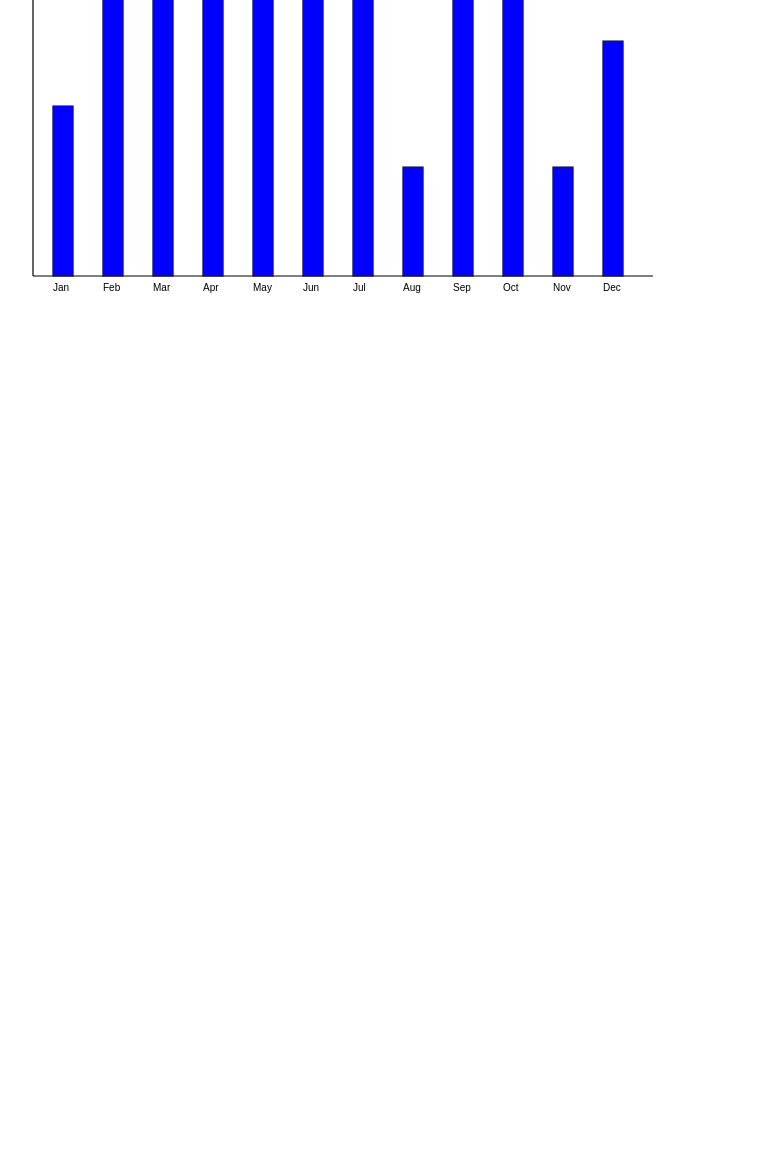
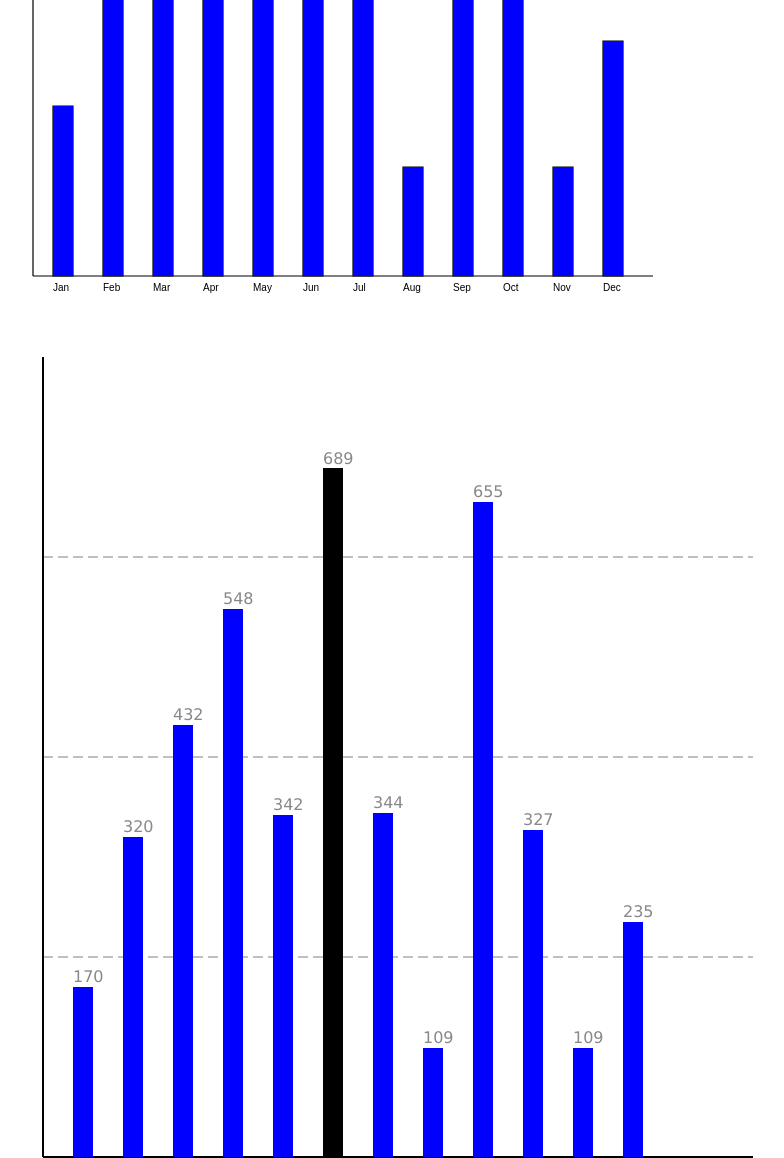
Before and after one commit to princeOprince/practical-html5, a plain HTML site: page coffeedetails.html in a window 1280 px wide. Shown: the part 1464-2622 px from the top of the page, without its empty margins (137-921 px from the left). Before the commit the page ends 1764 px from the top, so only its background shows below. Drawn offline with Linux system fonts and the light colour scheme.

Commit message:
Add SVG graphics

```diff
--- a/coffeedetails.html
+++ b/coffeedetails.html
@@ -71,7 +71,8 @@
     </div>
 
     <div>
-      <video width="320" height="249" class="coffeevideoplayer" id="videoplayer" poster="/images/logo.png" autoplay muted>
+      <video width="320" height="249" class="coffeevideoplayer" id="videoplayer" poster="/images/logo.png" autoplay
+        muted>
         <source src="/video/movie.mp4" type="video/mp4">
         <source src="/video/movie.ogg" type="video/ogg">
       </video>
@@ -92,6 +93,69 @@
       <canvas id="barChart" height="800" width="750"></canvas>
     </div>
 
+    <br><br><br>
+
+    <div class="salesgraph">
+      <svg width="750" height="1000">
+        <defs>
+          <linearGradient id="gradient1" x1="0%" y1="0%" x2="0%" y2="100%">
+            <stop offset="0%" style="stop-color:rgb(255,255,0);stop-opacity:1" />
+            <stop offset="100%" style="stop-color:rgb(255,0,0);stop-opacity:1" />
+          </linearGradient>
+        </defs>
+
+        <line x1="40" y1="800" x2="1200" y2="800" stroke="black" stroke-width="2"></line>
+        <line x1="40" y1="0" x2="40" y2="800" stroke="black" stroke-width="2"></line>
+
+        <line x1="40" y1="200" x2="1200" y2="200" stroke="black" stroke-width="0.5" stroke-dasharray="10,5"></line>
+        <line x1="40" y1="400" x2="1200" y2="400" stroke="black" stroke-width="0.5" stroke-dasharray="10,5"></line>
+        <line x1="40" y1="600" x2="1200" y2="600" stroke="black" stroke-width="0.5" stroke-dasharray="10,5"></line>
+        <line x1="40" y1="800" x2="1200" y2="800" stroke="black" stroke-width="0.5" stroke-dasharray="10,5"></line>
+
+        <rect class="bar" x="70" y="-800" height="170" width="20" fill="blue" transform="scale(1,-1)"></rect>
+        <rect class="bar" x="120" y="-800" height="320" width="20" fill="blue" transform="scale(1,-1)"></rect>
+        <rect class="bar" x="170" y="-800" height="432" width="20" fill="blue" transform="scale(1,-1)"></rect>
+        <rect class="bar" x="220" y="-800" height="548" width="20" fill="blue" transform="scale(1,-1)"></rect>
+        <rect class="bar" x="270" y="-800" height="342" width="20" fill="blue" transform="scale(1,-1)"></rect>
+        <rect class="bar" x="320" y="-800" height="689" width="20" transform="scale(1,-1)"></rect>
+        <rect class="bar" x="370" y="-800" height="344" width="20" fill="blue" transform="scale(1,-1)"></rect>
+        <rect class="bar" x="420" y="-800" height="109" width="20" fill="blue" transform="scale(1,-1)"></rect>
+        <rect class="bar" x="470" y="-800" height="655" width="20" fill="blue" transform="scale(1,-1)"></rect>
+        <rect class="bar" x="520" y="-800" height="327" width="20" fill="blue" transform="scale(1,-1)"></rect>
+        <rect class="bar" x="570" y="-800" height="109" width="20" fill="blue" transform="scale(1,-1)"></rect>
+        <rect class="bar" x="620" y="-800" height="235" width="20" fill="blue" transform="scale(1,-1)"></rect>
+
+        <text x="73" y="850" fill="black">Jan</text>
+        <text x="123" y="850" fill="black">Feb</text>
+        <text x="173" y="850" fill="black">Mar</text>
+        <text x="223" y="850" fill="black">Apr</text>
+        <text x="273" y="850" fill="black">May</text>
+        <text x="323" y="850" fill="black">Jun</text>
+        <text x="373" y="850" fill="black">Jul</text>
+        <text x="423" y="850" fill="black">Aug</text>
+        <text x="473" y="850" fill="black">Sep</text>
+        <text x="523" y="850" fill="black">Oct</text>
+        <text x="573" y="850" fill="black">Nov</text>
+        <text x="623" y="850" fill="black">Dec</text>
+
+        <text x="70" y="625" fill="#888888">170</text>
+        <text x="120" y="475" fill="#888888">320</text>
+        <text x="170" y="363" fill="#888888">432</text>
+        <text x="220" y="247" fill="#888888">548</text>
+        <text x="270" y="453" fill="#888888">342</text>
+        <text x="320" y="107" fill="#888888">689</text>
+        <text x="370" y="451" fill="#888888">344</text>
+        <text x="420" y="686" fill="#888888">109</text>
+        <text x="470" y="140" fill="#888888">655</text>
+        <text x="520" y="468" fill="#888888">327</text>
+        <text x="570" y="686" fill="#888888">109</text>
+        <text x="620" y="560" fill="#888888">235</text>
+
+      </svg>
+
+
+    </div>
+
   </section>
 </body>
 <script>
```
